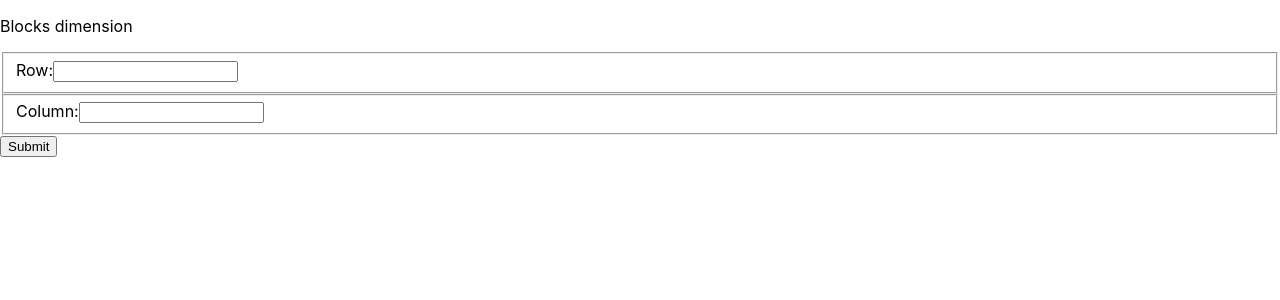
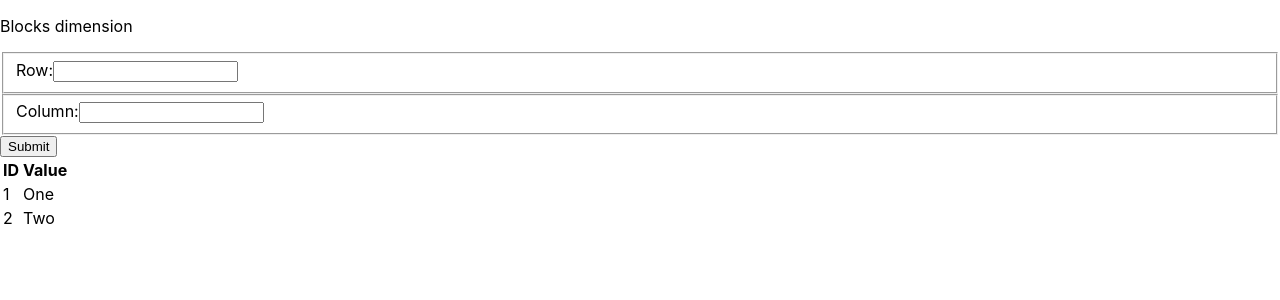
Before and after one commit to farzadrabiee/blocks, a React (Create React App) app: page / in a window 1280 px wide. Shown: the top 300 px of the page. Built offline with nearby package versions, Linux system fonts and the light colour scheme.

Commit message:
Install the React Buddy package Create the Row type Create a able with passing the static Row array

```diff
--- a/package.json
+++ b/package.json
@@ -15,7 +15,8 @@
         "react-scripts": "5.0.1",
         "typescript": "^4.9.5",
         "validator": "^13.9.0",
-        "web-vitals": "^2.1.4"
+        "web-vitals": "^2.1.4",
+        "@react-buddy/ide-toolbox": "^2.3.1"
     },
     "scripts": {
         "start": "react-scripts start",
--- a/src/App.tsx
+++ b/src/App.tsx
@@ -6,7 +6,7 @@ function App() {
     return (
         <div className="flex flex-col items-start">
             <p className="m-2 p-2 text-xl font-bold">Blocks dimension</p>
-            <InputDimension/>
+            <InputDimension />
         </div>
     );
 }
--- a/src/components/InputDimension.tsx
+++ b/src/components/InputDimension.tsx
@@ -1,22 +1,35 @@
-import React, {FormEvent, useState} from 'react';
+import React, {useState} from 'react';
 import Validator from 'validator';
+import DrawTable from "./table/DrawTable";
+import {Row} from "./table/Row";
 
 const InputDimension = () => {
-    const [rowValue, setRowValue] = useState(0);
-    const [colValue, setColValue] = useState(0);
+    const [rowValue, setRowValue] = useState(-1);
+    const [colValue, setColValue] = useState(-1);
     const [error, setError] = useState(false);
+    const tempRow = [
+        {id: 1, value: 'One'},
+        {id: 2, value: 'Two'}
+    ]
 
     const handleSubmit = (event: React.FormEvent<any>) => {
         event.preventDefault();
 
-        console.info({error})
+        if (error)
+            return;
     };
     const handleChange = (e: React.ChangeEvent<HTMLInputElement>) => {
-        console.log(e.target.id)
         if (!Validator.isNumeric(e.target.value))
             setError(true);
-        else
+        else {
             setError(false)
+
+            if (e.target.id === 'row')
+                setRowValue(Number(e.target.value))
+
+            if (e.target.id === 'col')
+                setColValue(Number(e.target.value))
+        }
     }
 
     return (
@@ -36,6 +49,7 @@ const InputDimension = () => {
                         className={"m-2 p-2 font-bold border border-sky-500 rounded-none hover:rounded-lg"}>Submit
                 </button>
             </form>
+            { !error && rowValue && colValue && <DrawTable rows={tempRow}/>}
         </div>
     );
 }
--- /dev/null
+++ b/src/components/table/DrawTable.tsx
@@ -0,0 +1,22 @@
+import React from 'react';
+import {Row} from "./Row";
+
+const DrawTable = ({rows}: { rows: Array<Row> }) => {
+    return (
+        <>
+            <table className={"table-fixed shadow-lg bg-white"}>
+                <thead>
+                <tr>
+                    <th className={"border p-2"}>ID</th>
+                    <th className={"border p-2"}>Value</th>
+                </tr>
+                </thead>
+                <tbody>
+                    {rows.map(r => <tr key={r.id}><td className={"border p-2"}>{r.id}</td><td className={"border p-2"}>{r.value}</td></tr>)}
+                </tbody>
+            </table>
+        </>
+    );
+}
+
+export default DrawTable;
--- /dev/null
+++ b/src/components/table/Row.ts
@@ -0,0 +1,4 @@
+export type Row = {
+    id: number,
+    value: string
+}
```
Also changed, not shown: src/components/table/TableBody.tsx (added, +9 -0 lines), 1 other file (tests, documents, lock files or other folders).
